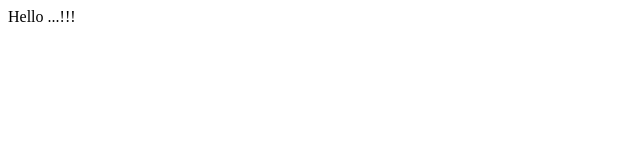
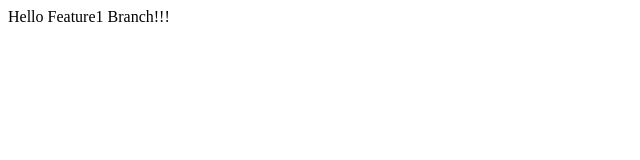
Before and after one commit to Chitz59/Alexis-Code, a plain HTML site: page index.html in a window 1280 px wide. Shown: the whole page, without its empty margins (0-640 px from the left). Drawn offline with Linux system fonts and the light colour scheme.

Commit message:
Commit in feature1 branch

```diff
--- a/index.html
+++ b/index.html
@@ -7,6 +7,6 @@
     <title>Document</title>
   </head>
   <body>
-    Hello ...!!!
+    Hello Feature1 Branch!!!
   </body>
 </html>
```
